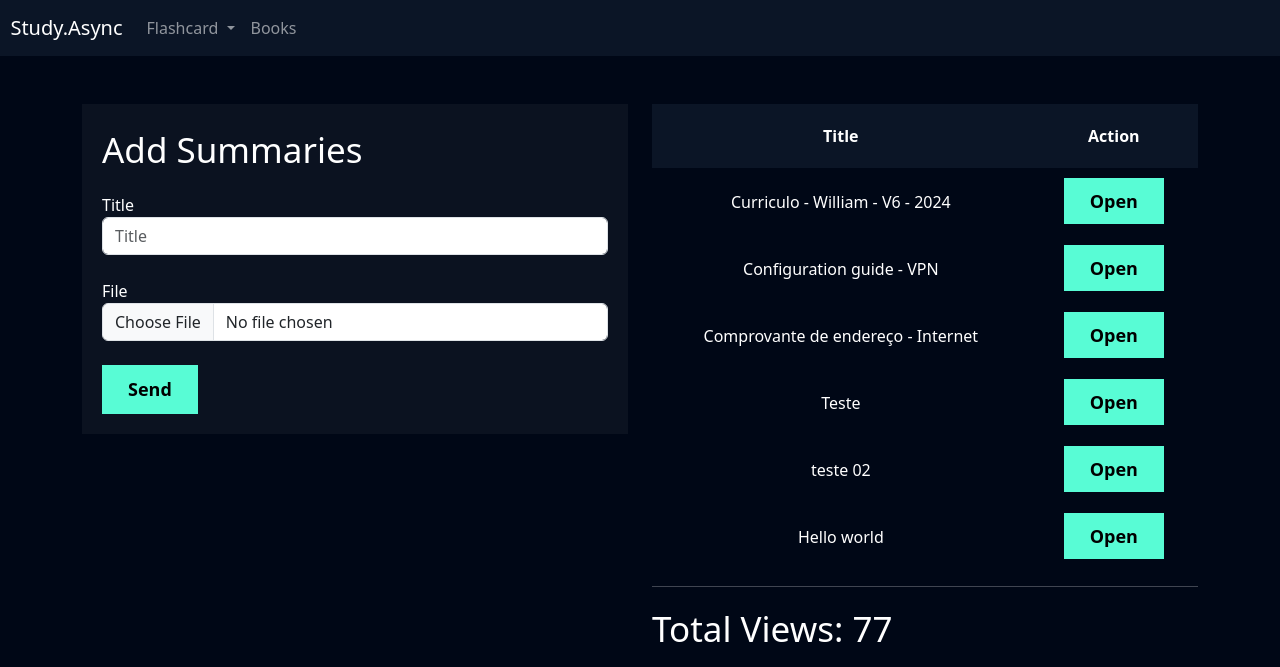
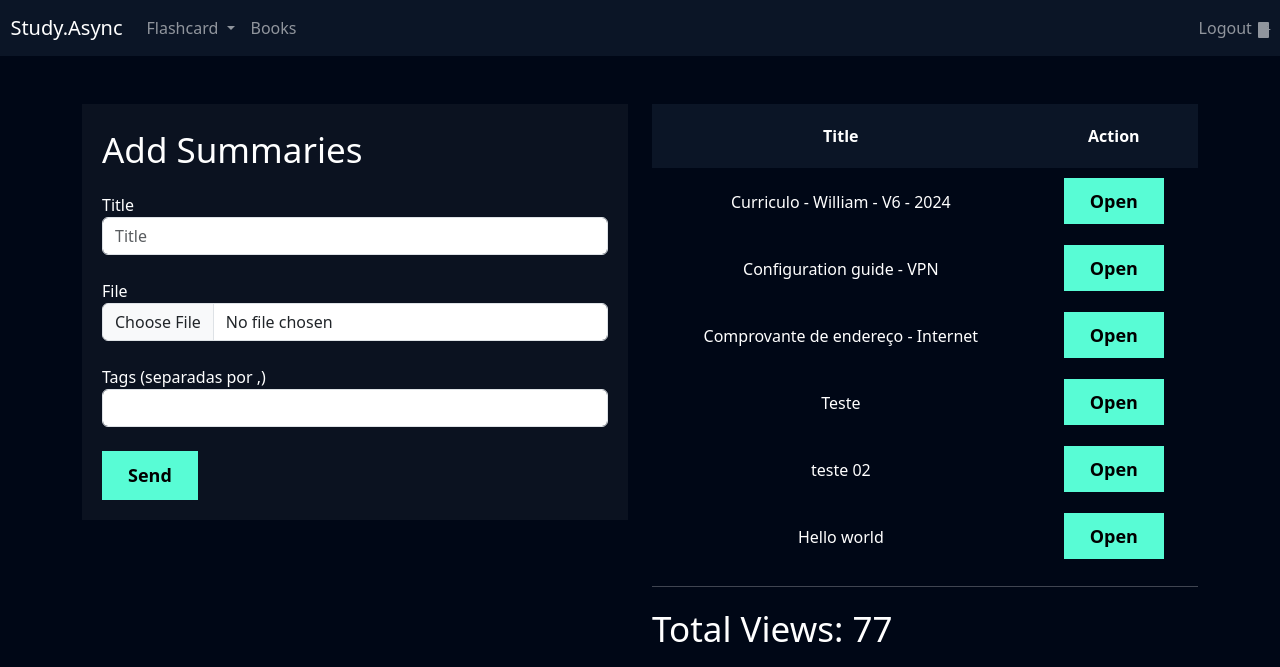
Before and after one commit to WilliamElesbao/Python-Study-Async, a Django app: page /books/add_books/ in a window 1280 px wide. Shown: the top 667 px of the page. Run offline with Django 5.2, Linux system fonts and the light colour scheme; a user stored in the database is signed in; data comes from the database, SQL or seed files in the repository; both versions use the stored data as it was after the commit.

Commit message:
realizado os TODO's

```diff
--- a/books/models.py
+++ b/books/models.py
@@ -1,11 +1,17 @@
 from django.db import models
 from django.contrib.auth.models import User
+
+class Tags(models.Model):
+    name = models.CharField(max_length=100)
+
+    def __str__(self):
+        return self.name
 
 class Book(models.Model):
     user = models.ForeignKey(User, on_delete=models.DO_NOTHING)
     title = models.CharField(max_length=100)
     file = models.FileField(upload_to='books')
-
+    tags = models.ManyToManyField(Tags)
 
     def __str__(self):
         return self.title
--- a/books/templates/add_books.html
+++ b/books/templates/add_books.html
@@ -38,6 +38,9 @@
                         <label>File</label>
                         <input type="file" name="file" class="form-control">
                         <br>
+                        <label>Tags (separadas por ,)</label>
+                        <input type="text" name="tags" class="form-control">
+                        <br>
                         <input type="submit" class="btn-register" value="Send">
                     </form>
                 </div>
--- a/books/views.py
+++ b/books/views.py
@@ -1,6 +1,5 @@
 from django.shortcuts import render, redirect
-from django.http import HttpResponse
-from .models import Book, ViewBook
+from .models import Book, ViewBook, Tags
 from django.contrib.messages import constants
 from django.contrib import messages
 
@@ -8,21 +7,43 @@ from django.contrib import messages
 def add_books(request):
     if request.method == 'GET':
         books = Book.objects.filter(user=request.user)
-        # TODO: criar as tags
-        total_views = ViewBook.objects.filter(book__user = request.user).count()
+        total_views = ViewBook.objects.filter(book__user=request.user).count()
 
-        return render(request, 'add_books.html', {'books': books, 'total_views':total_views, })
+        return render(request, 'add_books.html', {'books': books, 'total_views': total_views})
     elif request.method == 'POST':
         title = request.POST.get('title')
-        file = request.FILES['file']
+        tags = request.POST.get('tags')
+        file = request.FILES.get('file')
+
+        # Verifica se os campos obrigatórios foram preenchidos
+        if not title or not tags or not file:
+            messages.add_message(request, constants.ERROR, 'Please fill in all the required fields.')
+            return redirect('/books/add_books')
 
         book = Book(
-            user = request.user,
-            title = title,
-            file = file,
+            user=request.user,
+            title=title,
+            file=file,
         )
 
+        # Verifica se o arquivo é um PDF (exemplo, ajuste conforme necessário)
+        if not file.name.endswith('.pdf'):
+            messages.add_message(request, constants.ERROR, 'Please upload a valid PDF file.')
+            return redirect('/books/add_books')
+
         book.save()
+
+        list_tags = tags.split(',')
+
+        for tag in list_tags:
+            new_tag = Tags(
+                name=tag
+            )
+            new_tag.save()
+            book.tags.add(new_tag)
+
+        book.save()
+
         messages.add_message(request, constants.SUCCESS, 'Saved successfully!')
         return redirect('/books/add_books')
 
--- a/study_async/urls.py
+++ b/study_async/urls.py
@@ -2,11 +2,12 @@ from django.contrib import admin
 from django.urls import path, include
 from django.conf import settings
 from django.conf.urls.static import static
-
+from django.shortcuts import redirect
 
 urlpatterns = [
     path('admin/', admin.site.urls),
     path('users/', include('users.urls')),
     path('flashcard/', include('flashcard.urls')),
     path('books/', include('books.urls')),
+    path('', lambda requests: redirect('/flashcard/new_flashcard')),
 ] + static(settings.MEDIA_URL, document_root=settings.MEDIA_ROOT)
--- a/templates/partials/header.html
+++ b/templates/partials/header.html
@@ -2,7 +2,8 @@
 
 <nav
 	style="background-color: var(--main-color)"
-  class="navbar navbar-expand-lg navbar-dark">
+	class="navbar navbar-expand-lg navbar-dark"
+>
 	<a class="navbar-brand" href="#">&nbsp&nbspStudy.Async</a>
 	<button
 		class="navbar-toggler"
@@ -11,7 +12,8 @@
 		data-target="#navbarNav"
 		aria-controls="navbarNav"
 		aria-expanded="false"
-    aria-label="Toggle navigation">
+		aria-label="Toggle navigation"
+	>
 		<span class="navbar-toggler-icon"></span>
 	</button>
 	<div class="collapse navbar-collapse" id="navbarNav">
@@ -23,7 +25,8 @@
 					id="navbarDropdown"
 					role="button"
 					data-bs-toggle="dropdown"
-          aria-expanded="false">
+					aria-expanded="false"
+				>
 					Flashcard
 				</a>
 				<ul class="dropdown-menu" aria-labelledby="navbarDropdown">
@@ -49,4 +52,25 @@
 			</li>
 		</ul>
 	</div>
+	<div class="navbar-nav ml-auto">
+		<!-- Adicionado ml-auto para alinhar à direita -->
+		<li class="nav-item">
+			<a class="nav-link" href="{% url 'logout' %}">
+				Logout
+				<svg
+					xmlns="http://www.w3.org/2000/svg"
+					width="16"
+					height="16"
+					fill="currentColor"
+					class="bi bi-box-arrow-right"
+					viewBox="0 0 16 16"
+				>
+					<path
+						d="M11.354 4.354a.5.5 0 0 1 0 .708L9.707 7H14a.5.5 0 0 1 0 1H9.707l1.647 1.646a.5.5 0 0 1 0 .708l-.708.708a.5.5 0 0 1-.708 0L7.293 8.5 10.94 4.854a.5.5 0 0 1 .708 0l.708.708zM2 1a1 1 0 0 1 1-1h9a1 1 0 0 1 1 1v14a1 1 0 0 1-1 1H3a1 1 0 0 1-1-1V1z"
+					/>
+					<path d="M0 0h16v16H0V0z" fill="none" />
+				</svg>
+			</a>
+		</li>
+	</div>
 </nav>
```
Also changed, not shown: flashcard/models.py (+7 -0 lines), flashcard/templates/list_challenge.html (+9 -1 lines), flashcard/views.py (+15 -7 lines), books/migrations/0003_tags_book_tags.py (added), db.sqlite3, 3 other files. Lines whose indentation alone changed are shown as unchanged.
